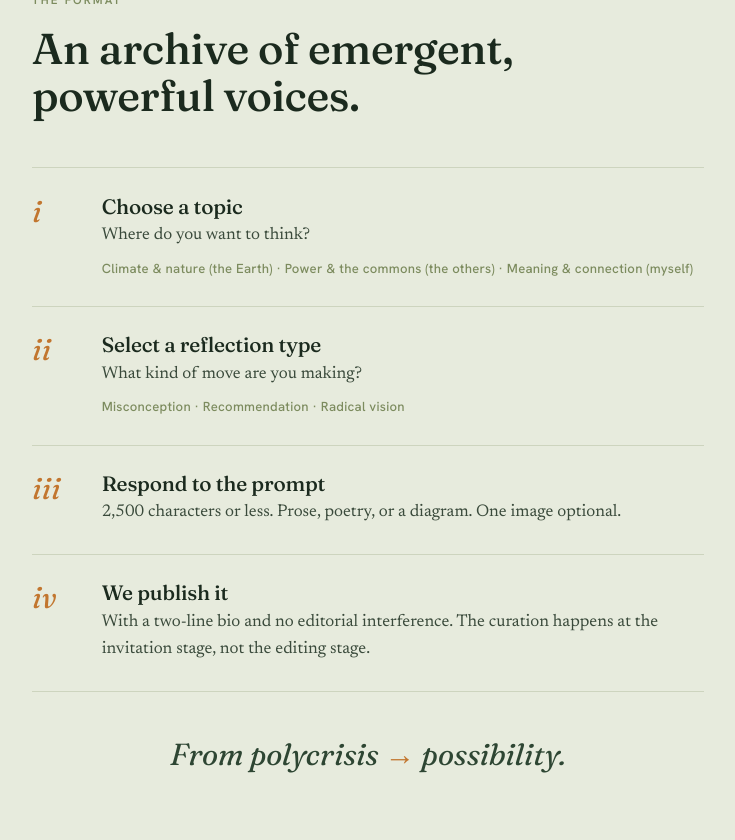
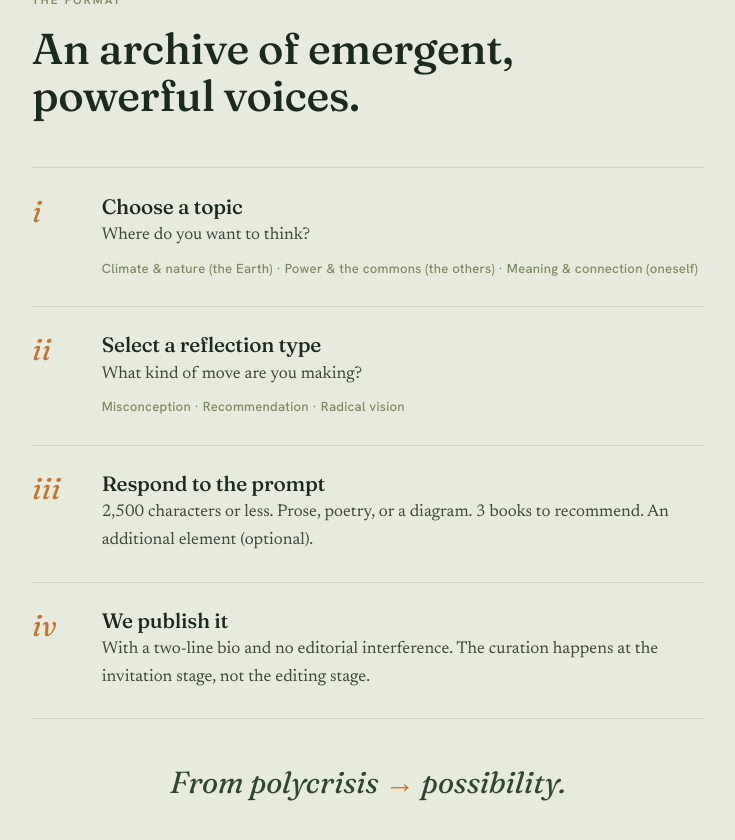
Before and after one commit to valentina-rm/understory, a Jekyll site: the page built from index.html, in a window 1280 px wide and 900 px high, scrolled down 2086 px. Shown: the top 840 px of the window, without its empty margins (272-1007 px from the left). Built offline with Jekyll 4.4.1, drawn with Linux system fonts in a browser that asks for light colours.

Commit message:
respond the prompt

```diff
--- a/index.html
+++ b/index.html
@@ -83,7 +83,7 @@ description: "A curated intellectual commons exploring our bonds with the earth,
         <div>
           <h3>Choose a topic</h3>
           <p>Where do you want to think?</p>
-          <p class="detail">Climate &amp; nature (the Earth) · Power &amp; the commons (the others) · Meaning &amp; connection (myself)</p>
+          <p class="detail">Climate &amp; nature (the Earth) · Power &amp; the commons (the others) · Meaning &amp; connection (oneself)</p>
         </div>
       </div>
       <div class="step">
@@ -98,7 +98,7 @@ description: "A curated intellectual commons exploring our bonds with the earth,
         <span class="step-n">iii</span>
         <div>
           <h3>Respond to the prompt</h3>
-          <p>2,500 characters or less. Prose, poetry, or a diagram. One image optional.</p>
+          <p>2,500 characters or less. Prose, poetry, or a diagram. 3 books to recommend. An additional element (optional).</p>
         </div>
       </div>
       <div class="step">
```
